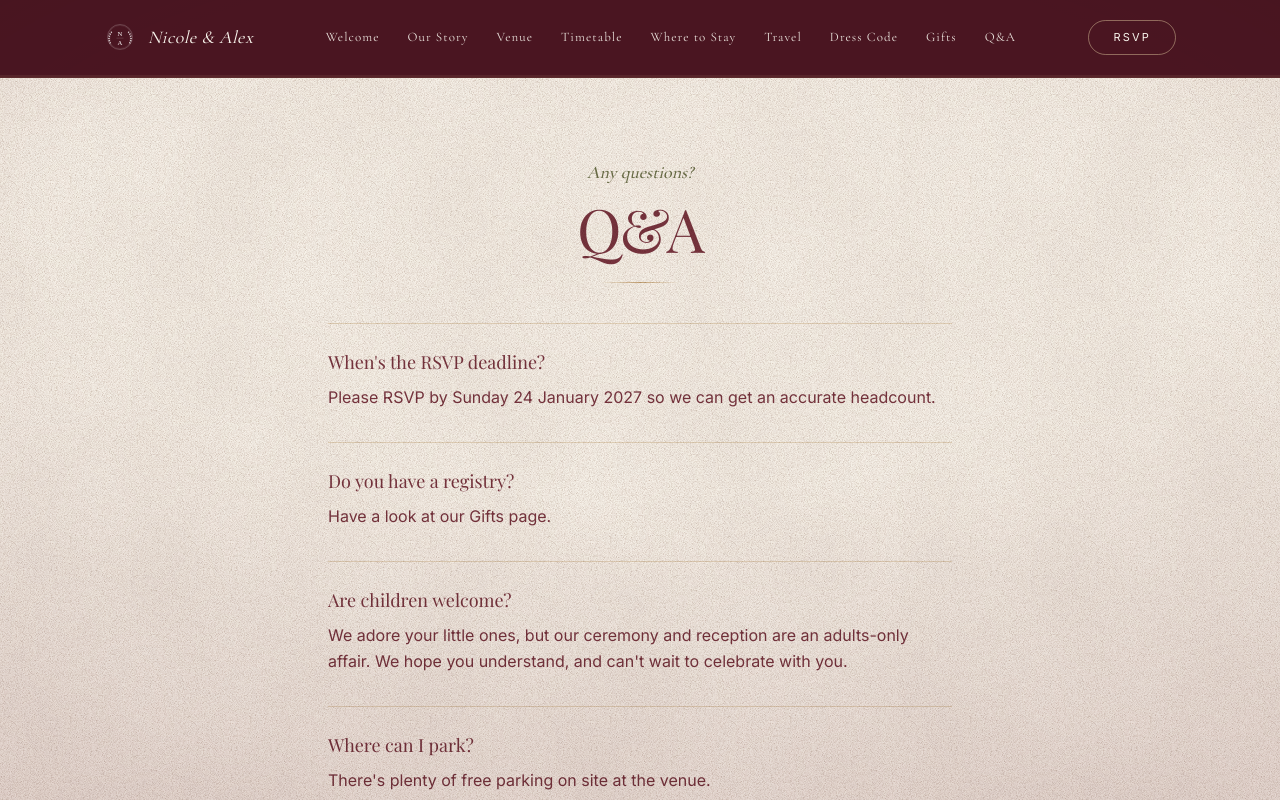
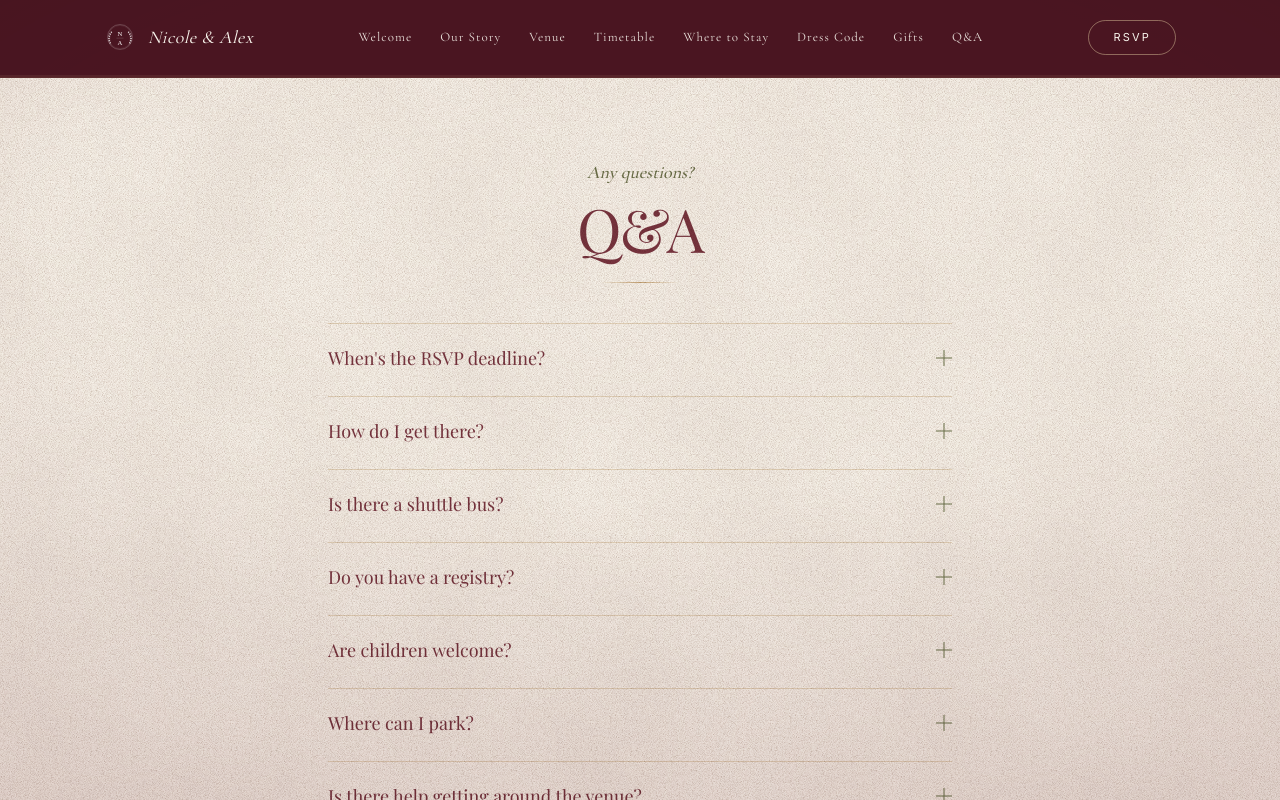
Before and after one commit to aecan3/nicole-and-alex-wedding, a Next.js app: page /faq in a window 1280 px wide. Shown: the top 800 px of the page. Built offline with nearby package versions, Linux system fonts and the light colour scheme; a web font is replaced by a local one.

Commit message:
Remove Travel page, fold its content into an accordion FAQ, swap Where to Stay map for the annotated static map

```diff
--- a/src/app/faq/page.tsx
+++ b/src/app/faq/page.tsx
@@ -1,9 +1,36 @@
 import { PageHeader } from "@/components/page-header";
+import { FaqAccordion, type FaqItem } from "@/components/faq-accordion";
+import { SiteMap } from "@/components/site-map-loader";
+import type { MapMarker } from "@/components/site-map";
 
-const faqs = [
+const travelMarkers: MapMarker[] = [
+  { position: [-37.478, 144.612], label: "Alora Macedon", type: "venue" },
+  { position: [-37.4173, 144.5661], label: "Macedon", type: "label" },
+  { position: [-37.4883, 144.5936], label: "Gisborne", type: "label" },
+  { position: [-37.8136, 144.9631], label: "Melbourne", type: "label" },
+];
+
+const faqs: FaqItem[] = [
   {
     q: "When's the RSVP deadline?",
     a: "Please RSVP by Sunday 24 January 2027 so we can get an accurate headcount.",
+  },
+  {
+    q: "How do I get there?",
+    a: (
+      <div className="space-y-4">
+        <p>
+          Alora Macedon sits at the foothills of Mount Macedon, about 45 minutes&rsquo;
+          drive from Melbourne. If you&rsquo;re flying in, Melbourne Airport (Tullamarine)
+          is the closest, around 40 minutes from the venue.
+        </p>
+        <SiteMap center={[-37.62, 144.79]} zoom={9} markers={travelMarkers} heightClassName="h-[320px]" />
+      </div>
+    ),
+  },
+  {
+    q: "Is there a shuttle bus?",
+    a: "We'll be running a shuttle bus from common pick-up points around Gisborne, New Gisborne and Macedon, straight to the venue and back again at the end of the night. Exact pick-up points and times will be confirmed closer to the day — we'll update this page and let you know.",
   },
   {
     q: "Do you have a registry?",
@@ -43,13 +70,8 @@ export default function FaqPage() {
   return (
     <main className="flex-1">
       <PageHeader kicker="Any questions?" title="Q&A" />
-      <div className="mx-auto max-w-2xl px-6 pb-20 space-y-8">
-        {faqs.map((f) => (
-          <div key={f.q} className="border-t border-gold-400/40 pt-6">
-            <h2 className="font-display text-lg text-burgundy-600">{f.q}</h2>
-            <p className="mt-2 leading-relaxed">{f.a}</p>
-          </div>
-        ))}
+      <div className="mx-auto max-w-2xl px-6 pb-20">
+        <FaqAccordion items={faqs} />
       </div>
     </main>
   );
--- a/src/app/timetable/page.tsx
+++ b/src/app/timetable/page.tsx
@@ -65,7 +65,7 @@ export default function TimetablePage() {
         </motion.ol>
         <p className="mt-12 text-sm text-burgundy-600/80 text-center">
           A shuttle will run from pick-up points around Gisborne, New Gisborne and
-          Macedon &mdash; see the <a href="/travel" className="underline hover:text-burgundy-600">Travel</a> page for details.
+          Macedon &mdash; see the <a href="/faq" className="underline hover:text-burgundy-600">Q&amp;A</a> page for details.
         </p>
       </div>
     </main>
--- a/src/app/travel/page.tsx
+++ /dev/null
@@ -1,51 +0,0 @@
-import { PageHeader } from "@/components/page-header";
-import { Reveal } from "@/components/reveal";
-import { SiteMap } from "@/components/site-map-loader";
-import type { MapMarker } from "@/components/site-map";
-
-const travelMarkers: MapMarker[] = [
-  { position: [-37.478, 144.612], label: "Alora Macedon", type: "venue" },
-  { position: [-37.4173, 144.5661], label: "Macedon", type: "label" },
-  { position: [-37.4883, 144.5936], label: "Gisborne", type: "label" },
-  { position: [-37.8136, 144.9631], label: "Melbourne", type: "label" },
-];
-
-export default function TravelPage() {
-  return (
-    <main className="flex-1">
-      <PageHeader kicker="Getting to Alora Macedon" title="Travel" />
-      <div className="mx-auto max-w-2xl px-6 pb-20 space-y-10">
-        <Reveal>
-          <SiteMap center={[-37.62, 144.79]} zoom={9} markers={travelMarkers} heightClassName="h-[380px]" />
-          <p className="mt-3 text-center text-xs text-burgundy-600/60">
-            Alora Macedon sits about 45 minutes north-west of Melbourne, just past Gisborne and Macedon.
-          </p>
-        </Reveal>
-        <div>
-          <h2 className="font-display text-2xl text-burgundy-600">Getting Here</h2>
-          <p className="mt-3 leading-relaxed">
-            Alora Macedon sits at the foothills of Mount Macedon, about 45 minutes&rsquo;
-            drive from Melbourne. If you&rsquo;re flying in, Melbourne Airport (Tullamarine)
-            is the closest, around 40 minutes from the venue.
-          </p>
-        </div>
-        <div>
-          <h2 className="font-display text-2xl text-burgundy-600">Shuttle Bus</h2>
-          <p className="mt-3 leading-relaxed">
-            We&rsquo;ll be running a shuttle bus from common pick-up points around
-            Gisborne, New Gisborne and Macedon, straight to the venue and back again
-            at the end of the night. Exact pick-up points and times will be confirmed
-            closer to the day &mdash; we&rsquo;ll update this page and let you know.
-          </p>
-        </div>
-        <div>
-          <h2 className="font-display text-2xl text-burgundy-600">Parking</h2>
-          <p className="mt-3 leading-relaxed">
-            If you&rsquo;d rather drive, there&rsquo;s plenty of free parking on site at
-            Alora Macedon.
-          </p>
-        </div>
-      </div>
-    </main>
-  );
-}
--- a/src/app/where-to-stay/page.tsx
+++ b/src/app/where-to-stay/page.tsx
@@ -1,7 +1,6 @@
+import Image from "next/image";
 import { PageHeader } from "@/components/page-header";
 import { Reveal } from "@/components/reveal";
-import { SiteMap } from "@/components/site-map-loader";
-import type { MapMarker } from "@/components/site-map";
 
 const stays = [
   {
@@ -38,18 +37,6 @@ const stays = [
   },
 ];
 
-const venuePosition: [number, number] = [-37.478, 144.612];
-
-// The map now marks the three nearby towns where accommodation is
-// concentrated, rather than each individual property — a clearer picture
-// at a glance, with the specifics left to the list below.
-const mapMarkers: MapMarker[] = [
-  { position: venuePosition, label: "Alora Macedon", type: "venue", showLabel: true, labelDirection: "bottom" },
-  { position: [-37.4173, 144.5661], label: "Macedon", type: "star", showLabel: true, labelDirection: "top" },
-  { position: [-37.4883, 144.5936], label: "Gisborne", type: "star", showLabel: true, labelDirection: "left" },
-  { position: [-37.466, 144.593], label: "New Gisborne", type: "star", showLabel: true, labelDirection: "right" },
-];
-
 export default function WhereToStayPage() {
   return (
     <main className="flex-1">
@@ -73,9 +60,16 @@ export default function WhereToStayPage() {
         </p>
 
         <Reveal delay={0.1} className="mt-10">
-          <SiteMap center={[-37.453, 144.589]} zoom={12} markers={mapMarkers} static />
+          <div className="relative aspect-[861/871] w-full overflow-hidden rounded-sm border border-gold-400/25">
+            <Image
+              src="/gallery/where-to-stay-map.png"
+              alt="Map showing Alora Macedon and the nearby towns of Macedon, New Gisborne and Gisborne"
+              fill
+              className="object-cover"
+            />
+          </div>
           <p className="mt-3 text-center text-xs text-burgundy-600/60">
-            Approximate locations — the pin marks Alora Macedon, the stars mark the nearby towns with accommodation.
+            Approximate locations — the pin marks Alora Macedon, the nearby towns have accommodation.
           </p>
         </Reveal>
 
--- /dev/null
+++ b/src/components/faq-accordion.tsx
@@ -0,0 +1,70 @@
+"use client";
+
+import { useState, type ReactNode } from "react";
+import { AnimatePresence, motion } from "framer-motion";
+
+export type FaqItem = {
+  q: string;
+  a: ReactNode;
+};
+
+const EASE = [0.16, 1, 0.3, 1] as const;
+
+// All questions start collapsed — visitors see the full list of what's
+// answerable at a glance, and open only the ones they actually want to
+// read. Opening one doesn't close the others, since there's no reason two
+// answers can't be open side by side.
+export function FaqAccordion({ items }: { items: FaqItem[] }) {
+  const [openSet, setOpenSet] = useState<Set<number>>(new Set());
+
+  const toggle = (i: number) => {
+    setOpenSet((prev) => {
+      const next = new Set(prev);
+      if (next.has(i)) next.delete(i);
+      else next.add(i);
+      return next;
+    });
+  };
+
+  return (
+    <div className="space-y-1">
+      {items.map((item, i) => {
+        const isOpen = openSet.has(i);
+        return (
+          <div key={item.q} className="border-t border-gold-400/40 last:border-b">
+            <button
+              type="button"
+              onClick={() => toggle(i)}
+              aria-expanded={isOpen}
+              className="flex w-full items-center justify-between gap-4 py-5 text-left"
+            >
+              <h2 className="font-display text-lg text-burgundy-600">{item.q}</h2>
+              <span
+                aria-hidden
+                className={`relative h-4 w-4 shrink-0 text-olive-700 transition-transform duration-300 ${
+                  isOpen ? "rotate-45" : ""
+                }`}
+              >
+                <span className="absolute left-1/2 top-1/2 h-px w-4 -translate-x-1/2 -translate-y-1/2 bg-current" />
+                <span className="absolute left-1/2 top-1/2 h-4 w-px -translate-x-1/2 -translate-y-1/2 bg-current" />
+              </span>
+            </button>
+            <AnimatePresence initial={false}>
+              {isOpen && (
+                <motion.div
+                  initial={{ height: 0, opacity: 0 }}
+                  animate={{ height: "auto", opacity: 1 }}
+                  exit={{ height: 0, opacity: 0 }}
+                  transition={{ duration: 0.35, ease: EASE }}
+                  className="overflow-hidden"
+                >
+                  <div className="pb-6 leading-relaxed text-burgundy-600/90">{item.a}</div>
+                </motion.div>
+              )}
+            </AnimatePresence>
+          </div>
+        );
+      })}
+    </div>
+  );
+}
--- a/src/components/nav.tsx
+++ b/src/components/nav.tsx
@@ -12,7 +12,6 @@ const links = [
   { href: "/venue", label: "Venue" },
   { href: "/timetable", label: "Timetable" },
   { href: "/where-to-stay", label: "Where to Stay" },
-  { href: "/travel", label: "Travel" },
   { href: "/dress-code", label: "Dress Code" },
   { href: "/registry", label: "Gifts" },
   { href: "/faq", label: "Q&A" },
```
Also changed, not shown: public/gallery/where-to-stay-map.png (added).
